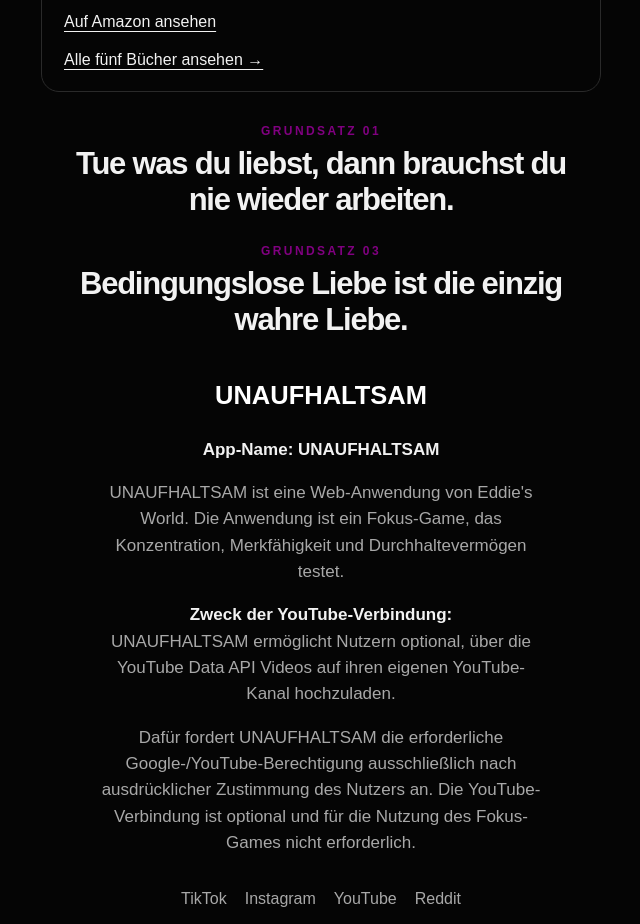
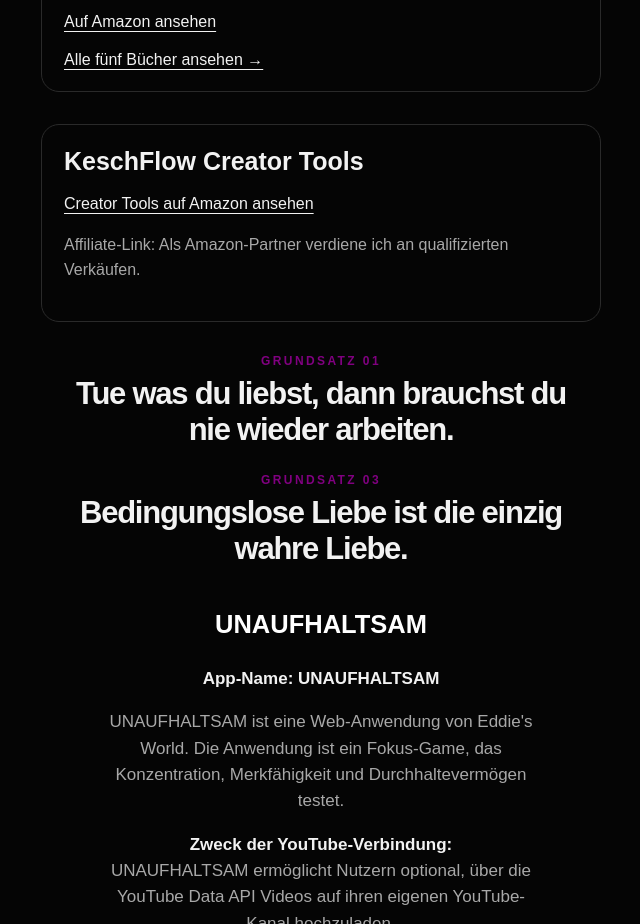
Before and after one commit to KeschFlow/eddiesworld-hq, a plain HTML site: page index.html in a window 1280 px wide. Shown: the part 1640-2564 px from the top of the page, without its empty margins (319-959 px from the left). Drawn offline with Linux system fonts and the light colour scheme.

Commit message:
Add tracked KeschFlow Creator Tools affiliate link

```diff
--- a/index.html
+++ b/index.html
@@ -283,6 +283,21 @@
     <a href="/books/">Alle fünf Bücher ansehen →</a>
   </section>
 
+  <section class="product" aria-labelledby="creator-tools-title">
+    <h2 id="creator-tools-title">KeschFlow Creator Tools</h2>
+    <p>
+      <a
+        href="https://amzn.to/3SGjaPG"
+        target="_blank"
+        rel="sponsored noopener noreferrer"
+        data-purchase-event="purchase_click"
+        data-purchase-product="keschflow_creator_tools"
+        data-purchase-placement="home_creator_tools"
+      >Creator Tools auf Amazon ansehen</a>
+    </p>
+    <p>Affiliate-Link: Als Amazon-Partner verdiene ich an qualifizierten Verkäufen.</p>
+  </section>
+
   <div class="principles">
 
     <div class="principle">
```
Also changed, not shown: tests/e2e/purchase-clicks.spec.js (+8 -0 lines), tests/purchase-click-markup.test.js (+7 -0 lines).
